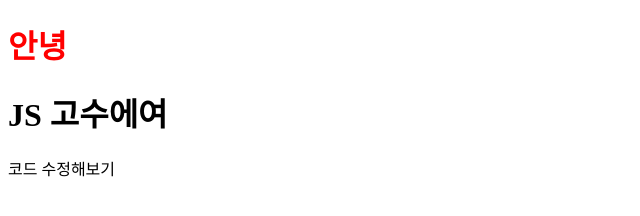
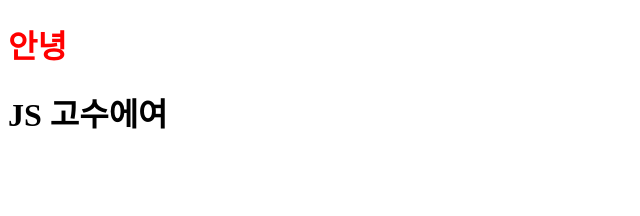
Before and after one commit to SiruDuck/JsStudy, a plain HTML site: page index.html in a window 1280 px wide. Shown: the whole page, without its empty margins (0-640 px from the left). Drawn offline with Linux system fonts and the light colour scheme.

Commit message:
first commit

```diff
--- a/index.html
+++ b/index.html
@@ -8,7 +8,6 @@
 
     <h1 id="hello"> 안녕하세요 </h1>
     <h1 id="hi"> JS 초보에여 </h1>
-    <p> 코드 수정해보기 </p>
 
     <script>
         document.getElementById('hello').innerHTML = '안녕';
```
